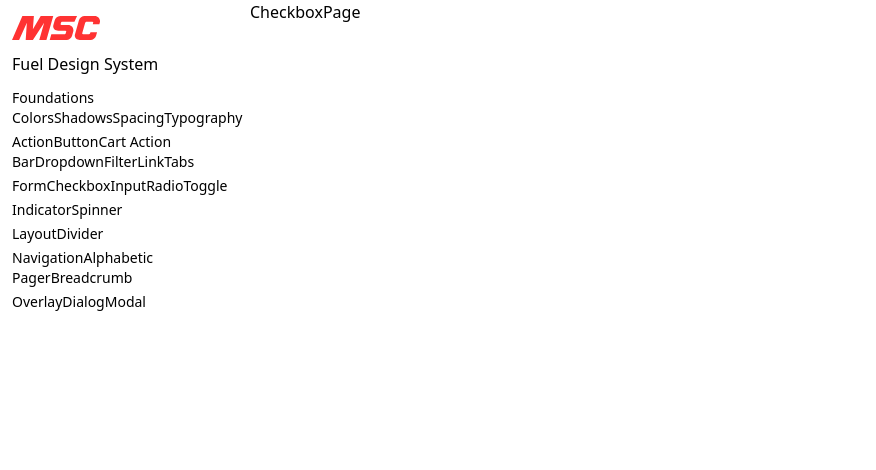
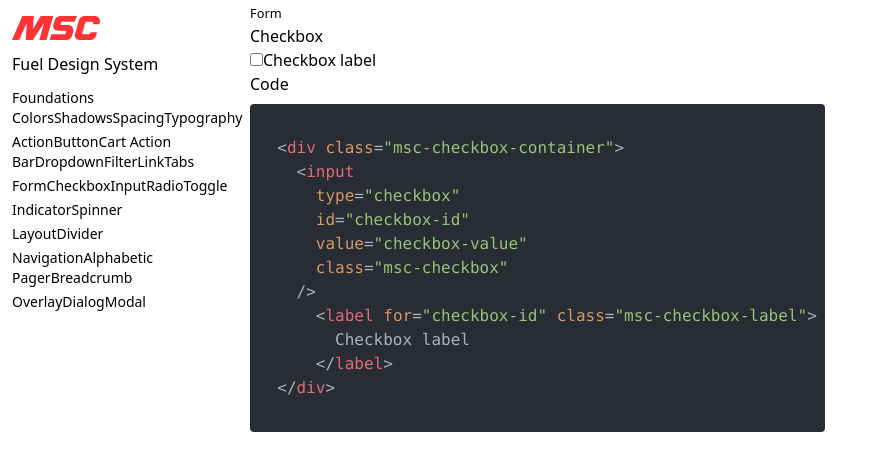
Before and after one commit to AdrianMsc/msc-fds-storybook, a React (Vite) app: page /docs/checkbox in a window 1280 px wide. Shown: the top 470 px of the page, without its empty margins (0-876 px from the left). Built offline with nearby package versions, Linux system fonts and the light colour scheme.

Commit message:
DOCS: Checkbox

```diff
--- a/src/pages/componentsDocs/CheckboxPage.jsx
+++ b/src/pages/componentsDocs/CheckboxPage.jsx
@@ -1,7 +1,43 @@
-import React from "react";
+import { Codeblock } from "../../components";
 
 const CheckboxPage = () => {
-  return <div>CheckboxPage</div>;
+  return (
+    <>
+      <small className="category-tag">Form</small>
+      <h1>Checkbox</h1>
+
+      <div className="msc-component-container-col">
+        <div className="msc-checkbox-container">
+          <input
+            type="checkbox"
+            id="checkbox-id"
+            value="checkbox-value"
+            className="msc-checkbox"
+          />
+          <label htmlFor="checkbox-id" className="msc-checkbox-label">
+            Checkbox label
+          </label>
+        </div>
+      </div>
+
+      <h1>Code</h1>
+      <Codeblock>
+        {`
+  <div class="msc-checkbox-container">
+    <input
+      type="checkbox"
+      id="checkbox-id"
+      value="checkbox-value"
+      class="msc-checkbox"
+    />
+      <label for="checkbox-id" class="msc-checkbox-label">
+        Checkbox label
+      </label>
+  </div>
+          `}
+      </Codeblock>
+    </>
+  );
 };
 
 export default CheckboxPage;
```
